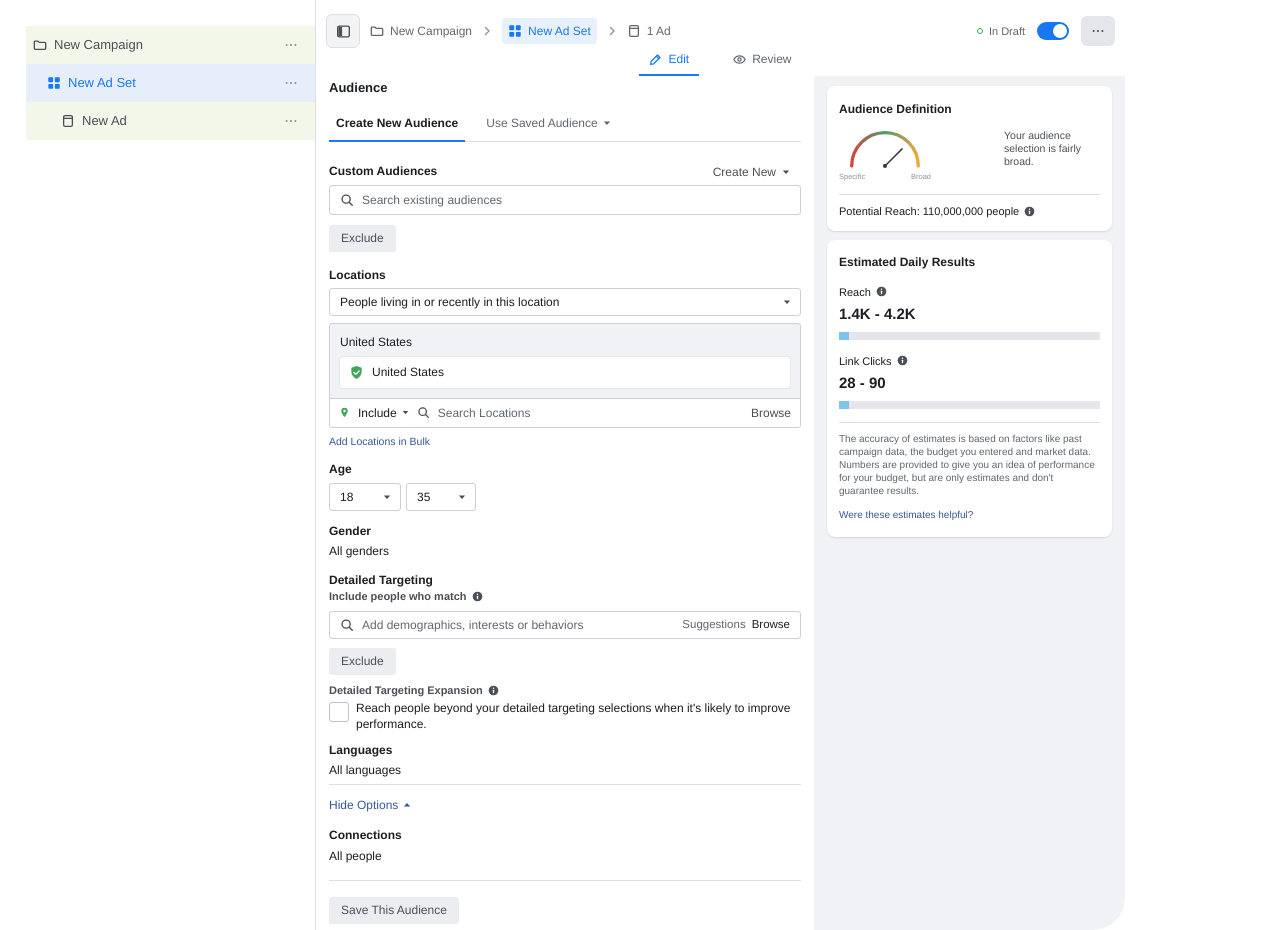
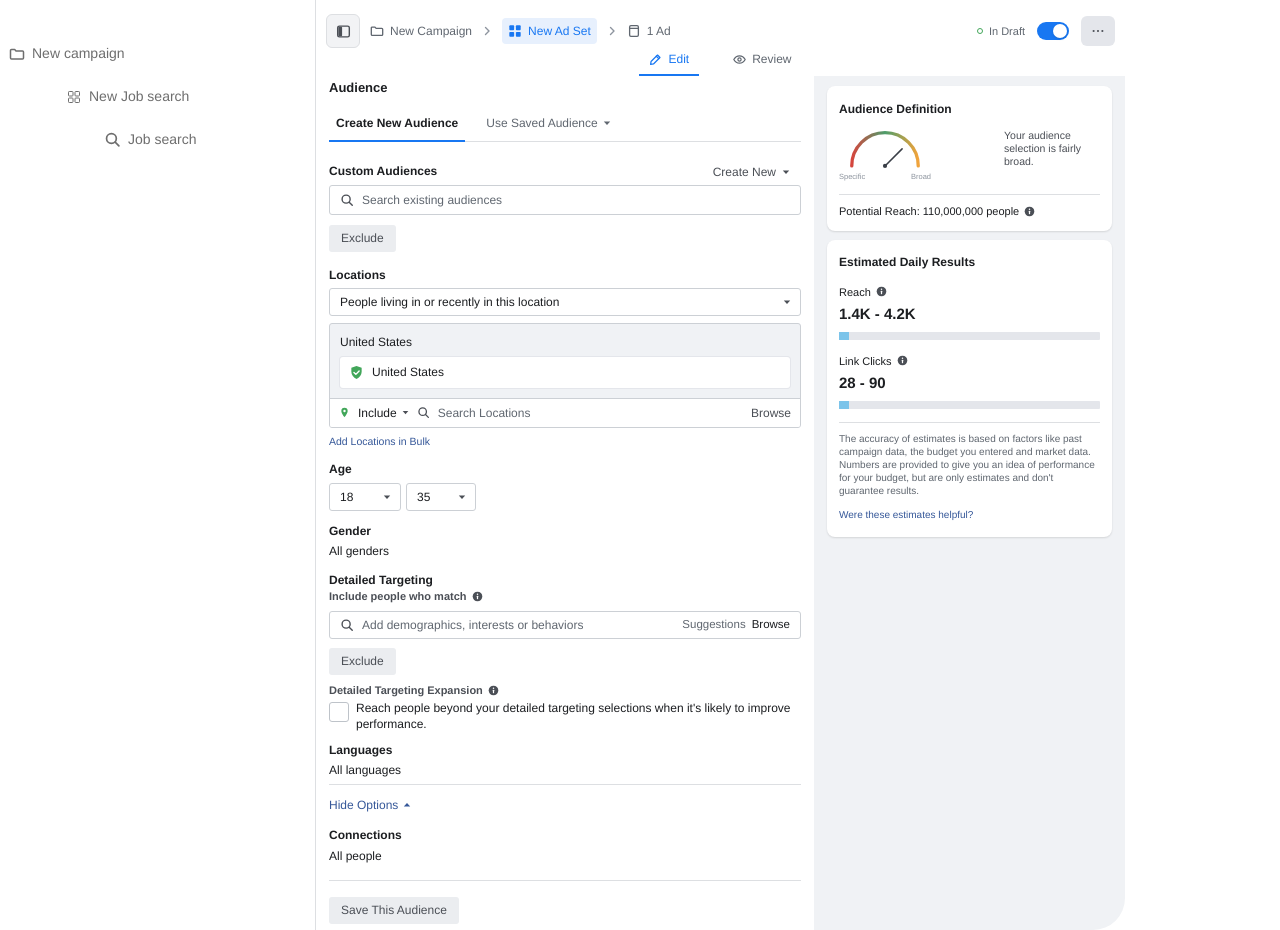
Before and after one commit to Nisha-developers/Zymm-design-, a React (Vite) app: page /ads in a window 1280 px wide. Built offline with nearby package versions, Linux system fonts and the light colour scheme.

Commit message:
Update CampaignTree.jsx

```diff
--- a/src/components/ads/CampaignTree.jsx
+++ b/src/components/ads/CampaignTree.jsx
@@ -1,23 +1,31 @@
-import { AdIcon, DotsIcon, FolderIcon, GridIcon } from './icons';
+import { FolderIcon, SearchIcon } from './icons';
+
+const OutlineGrid = ({ size = 12, className = '' }) => (
+  <svg width={size} height={size} viewBox="0 0 12 12" fill="none" stroke="currentColor" strokeWidth="1" className={className} aria-hidden="true">
+    <rect x="0.5" y="0.5" width="4.5" height="4.5" rx="0.8" />
+    <rect x="7" y="0.5" width="4.5" height="4.5" rx="0.8" />
+    <rect x="0.5" y="7" width="4.5" height="4.5" rx="0.8" />
+    <rect x="7" y="7" width="4.5" height="4.5" rx="0.8" />
+  </svg>
+);
 
 const ROWS = [
-  { id: 'campaign', label: 'New Campaign', icon: FolderIcon, indent: 0, bg: 'bg-[#f2f7ea]', color: 'text-[#4b4f56]' },
-  { id: 'adset', label: 'New Ad Set', icon: GridIcon, indent: 1, bg: 'bg-[#e6eefa]', color: 'text-[#1877f2]' },
-  { id: 'ad', label: 'New Ad', icon: AdIcon, indent: 2, bg: 'bg-[#f2f7ea]', color: 'text-[#4b4f56]' },
+  { id: 'campaign', label: 'New campaign', icon: <FolderIcon size={16} />, indent: 0 },
+  { id: 'jobsearch', label: 'New Job search', icon: <OutlineGrid size={12} />, indent: 57 },
+  { id: 'job', label: 'Job search', icon: <SearchIcon size={17} />, indent: 96 },
 ];
 
 export default function CampaignTree() {
   return (
-    <nav aria-label="Campaign structure" className="pt-5 md:pl-[26px] md:pt-[26px]">
-      {ROWS.map(({ id, label, icon: Icon, indent, bg, color }) => (
-        <div key={id} className={`flex h-[38px] items-center justify-between pr-4 md:pr-[17px] ${bg}`}>
-          <div className="flex items-center gap-[7px] text-[13px]" style={{ paddingLeft: 7 + indent * 14 }}>
-            <Icon size={14} className={id === 'adset' ? 'text-[#1877f2]' : 'text-[#4b4f56]'} />
-            <span className={color}>{label}</span>
-          </div>
-          <button type="button" aria-label={`${label} options`} className="cursor-pointer text-[#8d949e]">
-            <DotsIcon size={14} />
-          </button>
+    <nav aria-label="Campaign structure" className="bg-white pl-2 pr-4 pt-8">
+      {ROWS.map(({ id, label, icon, indent }) => (
+        <div
+          key={id}
+          className="flex h-[43px] items-center gap-[7px] text-[14px] font-medium text-[#6e6e6e]"
+          style={{ paddingLeft: indent }}
+        >
+          <span className="flex w-[17px] shrink-0 items-center justify-center">{icon}</span>
+          <span className="whitespace-nowrap">{label}</span>
         </div>
       ))}
     </nav>
```
